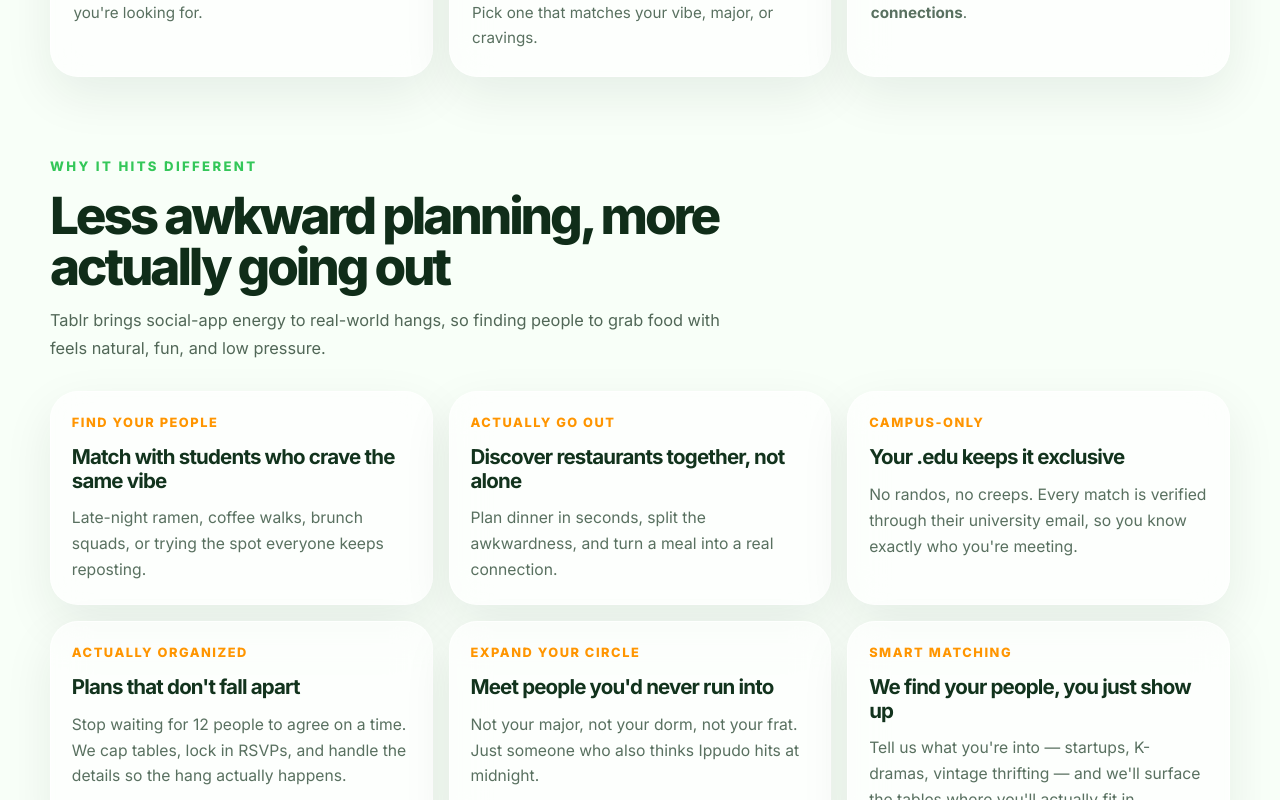
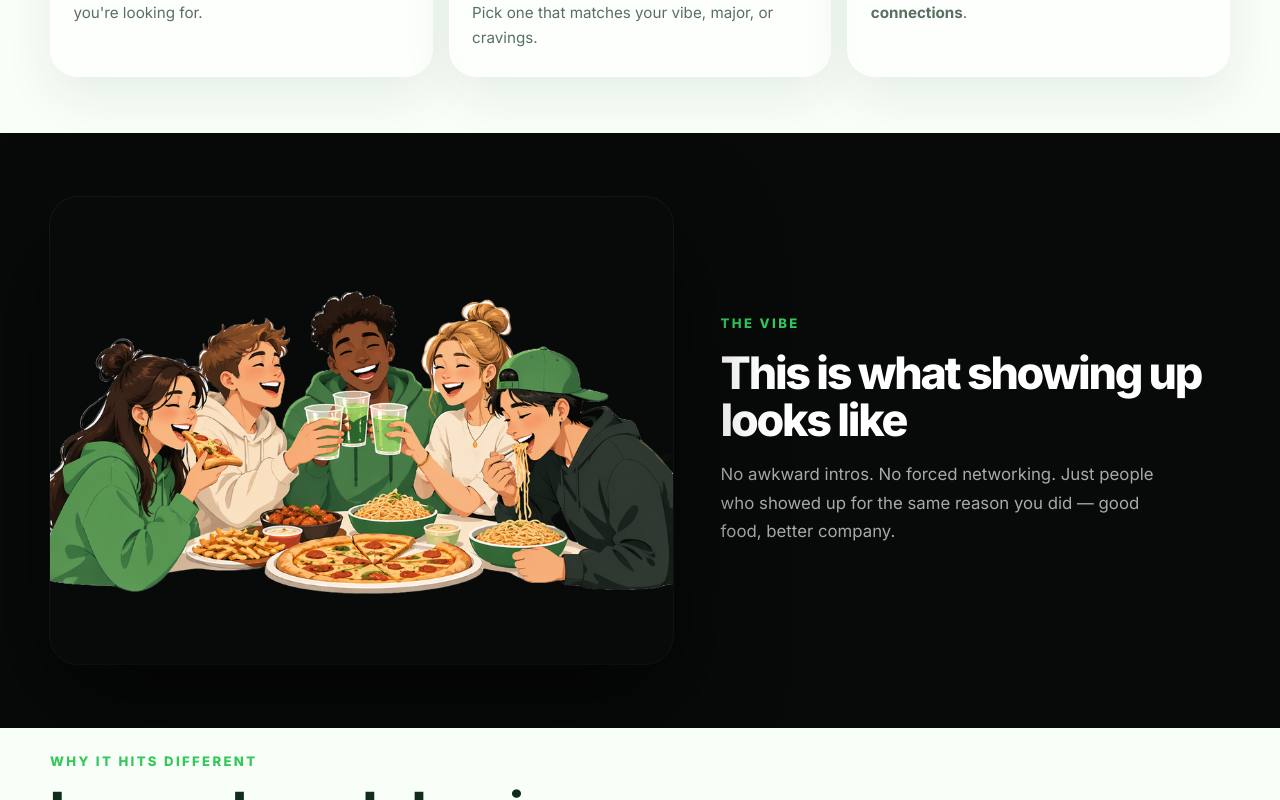
Before and after one commit to stridesz/mealmates, a Next.js app: page / in a window 1280 px wide. Shown: the part 1240-2040 px from the top of the page. Built offline with nearby package versions, Linux system fonts and the light colour scheme.

Commit message:
Add vibe section with anime dinner crew image, dark break between How It Works and benefits

```diff
--- a/app/globals.css
+++ b/app/globals.css
@@ -432,6 +432,52 @@ button, input { font: inherit; }
 .how-card h3 { font-size: 1.15rem; line-height: 1.2; letter-spacing: -0.03em; color: #12331d; font-weight: 700; }
 .how-card p { margin-top: 0.6rem; color: rgba(18,51,29,0.7); font-size: 0.95rem; line-height: 1.6; }
 
+.vibe-section {
+  width: 100%;
+  background: #070a08;
+  padding: 4rem 0;
+  overflow: hidden;
+}
+.vibe-grid {
+  width: min(1180px, calc(100% - 2rem));
+  margin: 0 auto;
+  display: grid;
+  grid-template-columns: 1.1fr 0.9fr;
+  gap: 3rem;
+  align-items: center;
+}
+.vibe-image-wrap {
+  position: relative;
+  border-radius: 28px;
+  overflow: hidden;
+  box-shadow: 0 40px 100px rgba(0,0,0,0.6), 0 0 0 1px rgba(255,255,255,0.06);
+}
+.vibe-img {
+  width: 100%;
+  height: auto;
+  display: block;
+}
+.vibe-copy {
+  color: #fff;
+}
+.vibe-copy .section-label {
+  color: #34C759;
+  margin-bottom: 1rem;
+}
+.vibe-copy h2 {
+  font-size: clamp(1.8rem, 3.5vw, 2.8rem);
+  line-height: 1.05;
+  letter-spacing: -0.05em;
+  font-weight: 800;
+  margin-bottom: 1rem;
+}
+.vibe-copy p:last-child {
+  color: rgba(255,255,255,0.65);
+  font-size: 1.05rem;
+  line-height: 1.7;
+  max-width: 28rem;
+}
+
 .proof-section {
   width: min(1180px, calc(100% - 2rem));
   margin: 0 auto;
@@ -492,6 +538,10 @@ button, input { font: inherit; }
   .how-grid { grid-template-columns: 1fr; }
   .how-it-works { width: min(100%, calc(100% - 1rem)); padding: 1.5rem 0 2.5rem; }
   .how-card { padding: 1.25rem; border-radius: 24px; }
+  .vibe-grid { grid-template-columns: 1fr; gap: 2rem; }
+  .vibe-section { padding: 2.5rem 0; }
+  .vibe-copy { text-align: center; }
+  .vibe-copy p:last-child { margin: 0 auto; }
 }
 @media (max-width: 640px) {
   .navbar { width: min(100%, calc(100% - 1rem)); padding-top: 0.75rem; }
--- a/app/page.tsx
+++ b/app/page.tsx
@@ -691,6 +691,19 @@ export default function Home() {
             </div>
           </section>
 
+          <section className="vibe-section reveal">
+            <div className="vibe-grid">
+              <div className="vibe-image-wrap">
+                <img src="/dinner-crew.png" alt="A group of college students laughing over pizza and pasta" className="vibe-img" />
+              </div>
+              <div className="vibe-copy">
+                <p className="section-label">The vibe</p>
+                <h2>This is what showing up looks like</h2>
+                <p>No awkward intros. No forced networking. Just people who showed up for the same reason you did — good food, better company.</p>
+              </div>
+            </div>
+          </section>
+
           <section className="proof-section reveal">
             <div className="proof-intro">
               <p className="section-label">Why it hits different</p>
```
Also changed, not shown: public/dinner-crew.png (added).
